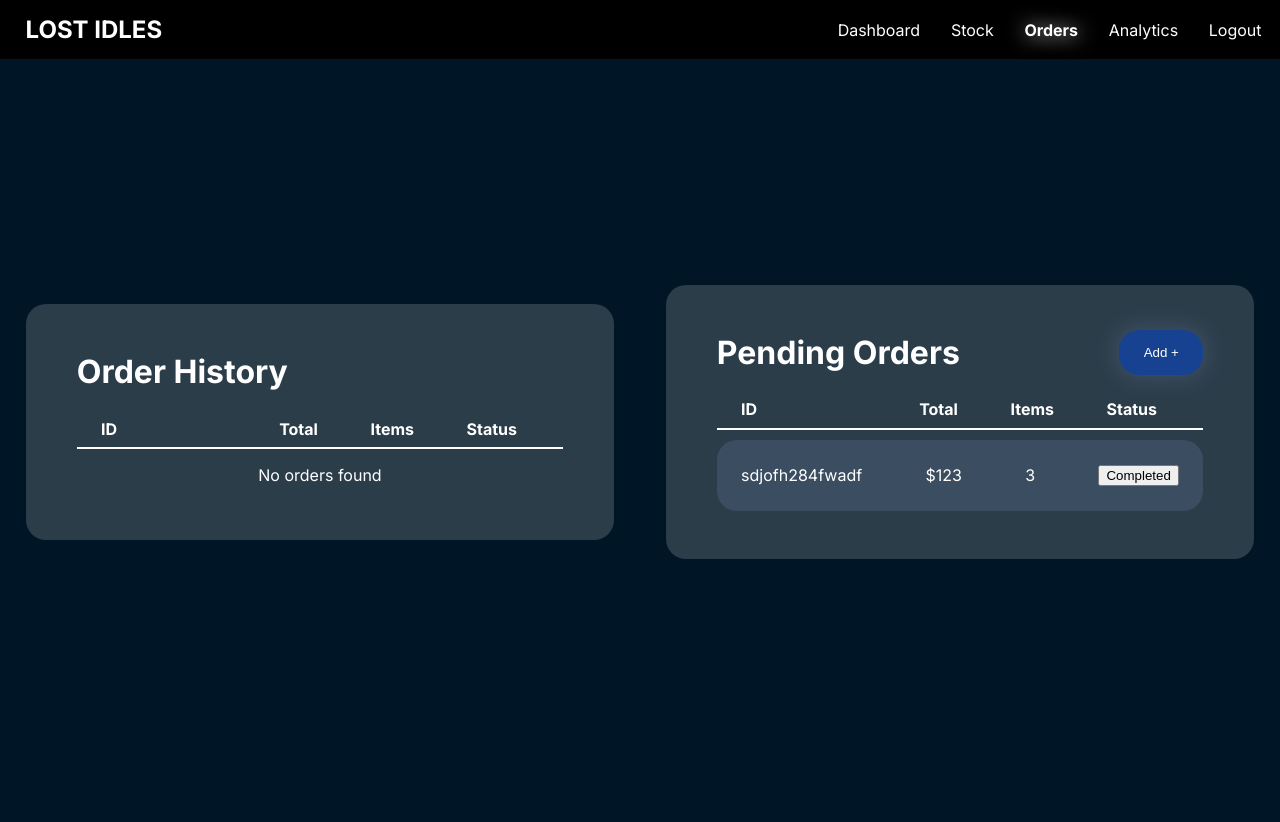
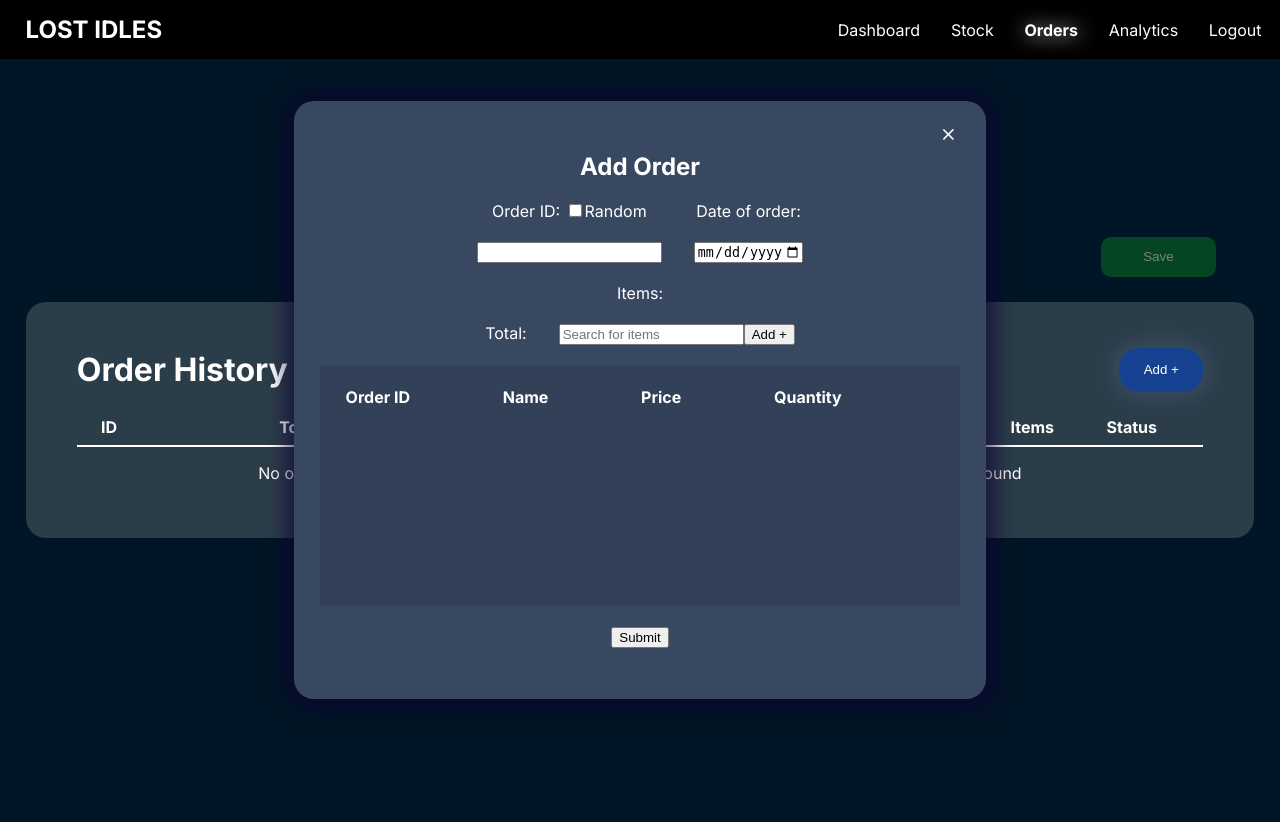
Before and after one commit to salmabentley/comsci-ia, a Flask app: page /orders in a window 1280 px wide. After the commit the page ends 699 px from the top, so only its background shows below. Run offline with Flask 3, Linux system fonts and the light colour scheme.

Commit message:
order frontend done -added save button + text -added order form frontend + validation -added price to stock

```diff
--- a/app.py
+++ b/app.py
@@ -43,9 +43,11 @@ class Users(db.Model):
 class Orders(db.Model):
     __tablename__ = 'orders'
     order_id = db.Column(db.Integer, primary_key=True)
-    user_id = db.Column(db.Integer, db.ForeignKey('users.user_id'), nullable=False)
+    # user_id = db.Column(db.Integer, db.ForeignKey('users.user_id'), nullable=False)
     order_date = db.Column(db.Date, nullable=False, default=date.today)
     status = db.Column(db.Boolean, nullable=False)
+    total = db.Column(db.Float, nullable=False)
+
 
     # user = db.relationship('Users', back_populates='orders')
     order_items = db.relationship('OrderStock', back_populates='order', cascade="all, delete-orphan")
@@ -61,7 +63,7 @@ class Stock(db.Model):
     category = db.Column(db.String(50), nullable=False)
     stock_level = db.Column(db.Integer, nullable=False)
     image = db.Column(db.String(120), nullable=True)
-    # price = db.Column(db.Float, nullable=False)
+    price = db.Column(db.Float, nullable=False)
 
     order_items = db.relationship('OrderStock', back_populates='stock', cascade="all, delete-orphan")
 
@@ -84,7 +86,18 @@ class OrderStock(db.Model):
 
 @app.route('/orders', methods=['GET', 'POST'])
 def manage_orders():
-    return render_template('order.html')
+    stock = Stock.query.all()
+    stock_data = [
+        {
+            'stock_id': item.stock_id,
+            'name': item.name,
+            'category': item.category,
+            'quantity': item.stock_level,
+            'price': item.price,
+            'image': item.image
+        } for item in stock
+    ]
+    return render_template('order.html', stock=stock_data)
 
 
 @app.route("/stock", methods=['GET', 'POST'])
@@ -92,6 +105,7 @@ def manage_stock():
     if request.method == 'POST':
         name = request.form['name']
         category = request.form['category']
+        price = request.form['price']
         quantity = request.form['quantity']
 
         image_file = request.files.get('image')
@@ -107,6 +121,7 @@ def manage_stock():
                 stock_id=uuid.uuid4().hex,  # Generate a unique stock ID
                 name=name,
                 category=category,
+                price=float(price),
                 stock_level=int(quantity),
                 image=image_filename
             )
--- a/static/order.js
+++ b/static/order.js
@@ -0,0 +1,98 @@
+let order = []; //stock items in order
+
+function popup() {
+    const popup = document.getElementById("popup");
+    const overlay = document.getElementById("overlay");
+    popup.style.display = "block";
+    overlay.style.display = "block";
+
+
+}
+
+function remove_item(event) {
+    event.preventDefault();
+    event.target.parentElement.remove();
+    const id = event.target.parentElement.children[0].textContent;
+    order.splice(order.findIndex(item => item.stock_id == id),1);
+    console.log(order);
+}
+
+function addItem() {
+    const items = document.getElementById("items");
+    const item = stock.find(item => item.name === items.value)
+    const p = document.getElementById("error");
+    const stocklist = document.getElementById("stock-list");
+    if (!item) {
+        p.textContent="Please select a valid item";
+        items.style.border = "2px solid red";
+
+    } else {
+        let i = order.findIndex(i => i.stock_id == item.stock_id)
+        if (i != -1) {
+            order[i].quantity++;
+            if (i!=0) {
+                stocklist.children[stocklist.length-i].children[3].value++;
+            } else {
+
+                stocklist.children[0].children[3].value++;
+            }
+            items.value="";
+            console.log(order);
+            return;
+        }
+        p.textContent="";
+        items.style.border = "none";
+        items.value="";
+        order.push({
+            stock_id: item.stock_id,
+            name: item.name,
+            price: item.price,
+            quantity: 1 // default
+        });
+
+
+        console.log(order);
+        const container = document.createElement("div");
+        container.className = "stock";
+        const id = document.createElement("p");
+        id.textContent = item.stock_id;
+        const name = document.createElement("p");
+        name.textContent = item.name;
+        const price = document.createElement("p");
+        price.textContent = `$${item.price}`;
+        const quantity = document.createElement("input");
+        quantity.id = "quantity";
+        quantity.type = "number";
+        quantity.min = 1;
+        quantity.value = 1;
+
+        const bin = document.createElement("i");
+        bin.className = "material-icons";
+        bin.textContent = "delete";
+        bin.onclick = remove_item;
+        bin.style.cursor = "pointer";
+        bin.style.color = "red";
+
+        container.appendChild(id);
+        container.appendChild(name);
+        container.appendChild(price);
+        container.appendChild(quantity)
+        container.appendChild(bin);
+        stocklist.appendChild(container)
+    }
+}
+
+
+window.onload = () => {
+    const date = document.getElementById("date");
+    date.max = new Date().toISOString().split("T")[0];
+    const checkbox = document.getElementById("check");
+    checkbox.addEventListener("change", () => {
+        const id = document.getElementById("id");
+        if (checkbox.checked) {
+            id.disabled = true;
+        } else {
+            id.disabled = false;
+        }
+    })
+}
--- a/static/styles/order.css
+++ b/static/styles/order.css
@@ -48,3 +48,88 @@ h1 {
     background: rgba(116,142,189,0.2);
     border-radius: 20px;
 }
+
+.completed {
+    background: #009E35;
+}
+
+.pending {
+    background: #CF0909;
+}
+
+.status {
+    color: white;
+    border: none;
+    padding: 1% 2%;
+    border-radius: 10px;
+    width: 7vw;
+}
+
+main {
+    flex-direction: column;
+}
+
+#containers{
+    width: 100%;
+    display: flex;
+
+}
+
+#top {
+    width: 90vw;
+    display: flex;
+    justify-content: right;
+    gap: 5%;
+    align-items: center;
+    /* padding: 0 10%; */
+}
+
+#save {
+    background: #057035;
+    color: white;
+    width: 10%;
+    border: none;
+    border-radius: 10px;
+    height: 60%;
+    cursor: pointer;
+    transition: 0.2s;
+    height: 5vh;
+}
+
+#save:hover {
+    background: #034621;
+}
+
+#save:disabled {
+    background: #034621;
+    color: rgb(129, 128, 128);
+}
+
+#popup {
+    /* display: none; */
+    width: 50vw;
+    height: fit-content;
+    background-color: #384861;
+    position: fixed;
+    z-index: 5;
+    padding: 4% 2%;
+    border-radius: 20px;
+    box-shadow: 1px 1px 20px 10px rgba(15, 1, 53, 0.6);
+}
+.stock {
+    padding: 0 4%;
+    display: flex;
+    justify-content: space-between;
+    align-items: center;
+}
+
+.stock input {
+    width: 7%;
+}
+
+.stock p {
+    max-width: 10%;
+    text-overflow: ellipsis;
+    white-space: nowrap;
+    overflow: hidden;
+}
--- a/templates/order.html
+++ b/templates/order.html
@@ -5,13 +5,78 @@
 {% block head %}
     <link rel="stylesheet" href="{{ url_for('static', filename='styles/order.css') }}">
     <script src="/static/order.js"></script>
+    <script>
+        var stock = {{stock|tojson|safe}};
+    </script>
 {% endblock %}
 
 {% block content %}
+<div id="overlay" onclick="popupClose()"></div>
+<main>
+    <div id="popup">
+        <i class="material-icons" onclick="popupClose()" style="
+        position: absolute;
+        top: 4%;
+        right: 4%;
+        font-size: 1.2rem;
+        cursor: pointer;
+    "  >close</i>
+        <h2 style="margin-top: 0">Add Order</h2>
+        <!-- id date total items  -->
+        <!-- <form id="order-form" method="POST" action="/add_order"> -->
+            <div style="display:flex; gap: 5%; justify-content: center;">
+                <div>
+                    <label for="id">Order ID:    </label> <input type="checkbox" name="" id="check"><label for="checkbox">Random</label><br><br>
+                    <input type="text" id="id" name="id" required><br><br>
+                </div>
 
-<div id="overlay" onclick="popupClose()"></div>
-<button onclick="save()" id="save">Save</button>
-<main>
+                <div>
+                    <label for="date">Date of order:</label><br><br>
+                    <input type="date" id="date" name="date" required><br><br>
+                </div>
+            </div>
+
+            <label for="items">Items:</label><br><br>
+            <!-- <p id="stock-alert"></p> -->
+             <div>
+                <div style="display:flex; gap: 5%; justify-content: center;">
+                    <div>
+                        <label for="total">Total:</label>
+                        <p id="total"></p>
+                    </div>
+                    <div>
+                        <input type="text" id="items" name="items" placeholder="Search for items" list="stock" required><button onclick="addItem()">Add +</button><br>
+                    </div>
+                </div>
+                 <datalist id="stock">
+                     {% for item in stock %}
+                         <option value="{{ item.name }}">{{ item.name }}</option>
+                     {% endfor %}
+                 </datalist>
+                 <p id="error" style="color: red; margin: 1%;" ></p>
+                 <div style="min-height: 30vh; background: rgba(0,0,0,0.1)">
+                    <div style="display:flex; justify-content: space-between; padding: 0 4%;">
+                        <h4>Order ID</h4>
+                        <h4>Name</h4>
+                        <h4>Price</h4>
+                        <h4>Quantity</h4>
+                        <h6></h6>
+                    </div>
+                    <div id="stock-list">
+                        <!-- stock added dynamically -->
+                    </div>
+
+                 </div>
+             </div>
+
+             <br>
+            <button type="submit">Submit</button>
+    </div>
+    <div id="top">
+        <!-- <h4>Press save to lock in changes</h4> -->
+        <button onclick="save()" id="save" disabled>Save</button>
+    </div>
+    <div id="containers">
         <div id="left">
             <h1>Order History</h1>
             <div class="labels">
@@ -51,7 +116,7 @@
                 <h4 style="margin-right: 5%;">Status</h4>
             </div>
             <div id="order-history-container">
-            <!-- {% if orders %}
+                {% if orders %}
                     {% for order in orders %}
                         <div class="order">
                             <h4>{{ order.id }}</h4>
@@ -62,12 +127,13 @@
                     {% endfor %}
                 {% else %}
                     <p>No orders found</p>
-            {% endif %} -->
-            <div class="order">
+                {% endif %}
+                <!-- <div class="order">
                     <p>sdjofh284fwadf</p>
                     <p>$123</p>
                     <p>3</p>
-                <button class="completed">Completed</button>
+                    <button class="status pending">Pending</button>
+                </div> -->
             </div>
         </div>
     </div>
--- a/templates/stock.html
+++ b/templates/stock.html
@@ -179,6 +179,8 @@
                         <option value="Pants"></option>
                         <option value="Miscellaneous"></option>
                     </datalist>
+                    <label>Price</label><br><br>
+                    <label for="price">$</label><input type="number" step="0.01" name="price" id="price" placeholder="Enter name of new product" style="border: 2px solid red;"><br><br>
                     <label>Item Image</label><br><br>
                     <input type="file" id="image" accept="image/*" ><br><br>
                     <label>Stock Level</label> <br><br>
```
Also changed, not shown: static/stock.js (+17 -1 lines), instance/database.db, static/uploads/02b2f134c7554bc1a7e2766cae5030fc_Badge-Platinum.png (added). Lines whose indentation alone changed are shown as unchanged.
